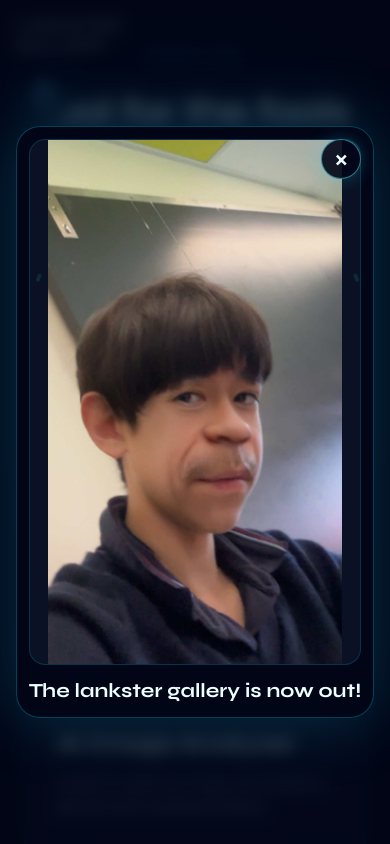
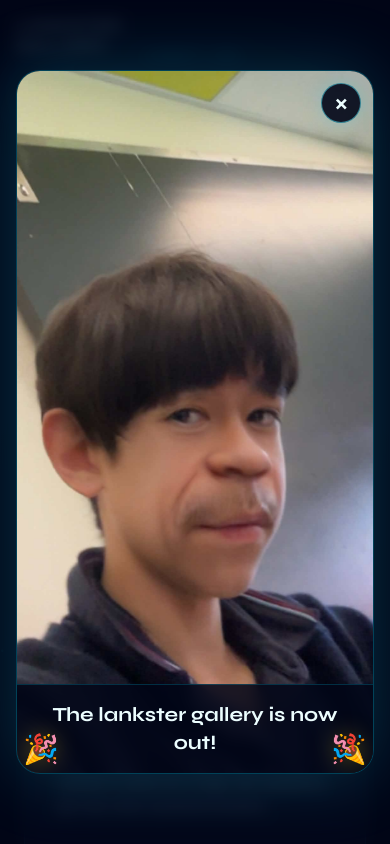
Before and after one commit to slick67-6/lanky-lol, a Next.js app: page / in a window 390 px wide. Shown: the top 844 px of the page. Built offline with nearby package versions, Linux system fonts and the light colour scheme.

Commit message:
Polish popup image fill and analyzer responses

```diff
--- a/app/analyser/image/page.tsx
+++ b/app/analyser/image/page.tsx
@@ -11,6 +11,54 @@ type Message = {
   imagePreview?: string;
 };
 
+const MAX_UPLOAD_BYTES = 12 * 1024 * 1024;
+const MAX_IMAGE_SIDE = 1100;
+const COMPRESSED_IMAGE_QUALITY = 0.78;
+
+function canCanvasRead(file: File) {
+  return ["image/jpeg", "image/png", "image/webp", "image/gif", "image/bmp"].includes(file.type);
+}
+
+function readFileAsDataUrl(file: File) {
+  return new Promise<string>((resolve, reject) => {
+    const reader = new FileReader();
+    reader.onload = () => resolve(reader.result as string);
+    reader.onerror = () => reject(new Error("Could not read that image file."));
+    reader.readAsDataURL(file);
+  });
+}
+
+async function compressImageForChat(file: File) {
+  const originalDataUrl = await readFileAsDataUrl(file);
+
+  if (!canCanvasRead(file)) {
+    return originalDataUrl;
+  }
+
+  const image = await new Promise<HTMLImageElement>((resolve, reject) => {
+    const img = new window.Image();
+    img.onload = () => resolve(img);
+    img.onerror = () => reject(new Error("Could not prepare that image for upload."));
+    img.src = originalDataUrl;
+  });
+
+  const scale = Math.min(1, MAX_IMAGE_SIDE / Math.max(image.naturalWidth, image.naturalHeight));
+  const width = Math.max(1, Math.round(image.naturalWidth * scale));
+  const height = Math.max(1, Math.round(image.naturalHeight * scale));
+
+  if (scale === 1 && file.size <= MAX_UPLOAD_BYTES / 2) {
+    return originalDataUrl;
+  }
+
+  const canvas = document.createElement("canvas");
+  canvas.width = width;
+  canvas.height = height;
+  const context = canvas.getContext("2d");
+  if (!context) return originalDataUrl;
+
+  context.drawImage(image, 0, 0, width, height);
+  return canvas.toDataURL("image/jpeg", COMPRESSED_IMAGE_QUALITY);
+}
 
 function renderInline(text: string) {
   const nodes: React.ReactNode[] = [];
@@ -126,7 +174,7 @@ export default function ImageAnalyserPage() {
       return;
     }
 
-    const step = reply.length > 2400 ? 12 : reply.length > 1200 ? 9 : 6;
+    const step = reply.length > 2400 ? 36 : reply.length > 1200 ? 28 : 18;
     for (let i = 0; i < reply.length; i += step) {
       const next = reply.slice(0, i + step);
       setMessages((prev) =>
@@ -147,16 +195,26 @@ export default function ImageAnalyserPage() {
     scrollToBottom();
   }, [messages, loading, scrollToBottom]);
 
-  const attachFile = (file: File) => {
+  const attachFile = useCallback(async (file: File) => {
     if (!file.type.startsWith("image/") && !file.name.match(/\.(heic|heif)$/i)) {
       setError("Please attach an image file.");
       return;
     }
+
+    if (file.size > MAX_UPLOAD_BYTES && !canCanvasRead(file)) {
+      setError("Please choose a smaller image, or convert it to JPG/PNG first.");
+      return;
+    }
+
     setError(null);
-    const reader = new FileReader();
-    reader.onload = () => setPendingImage(reader.result as string);
-    reader.readAsDataURL(file);
-  };
+
+    try {
+      const dataUrl = await compressImageForChat(file);
+      setPendingImage(dataUrl);
+    } catch (e) {
+      setError(e instanceof Error ? e.message : "Could not prepare that image.");
+    }
+  }, []);
 
   const send = async () => {
     const text = input.trim();
@@ -178,10 +236,13 @@ export default function ImageAnalyserPage() {
     setError(null);
 
     try {
+      const latestImageMessageId = [...nextMessages]
+        .reverse()
+        .find((m) => m.role === "user" && m.imagePreview)?.id;
       const apiMessages = nextMessages.map((m) => ({
         role: m.role,
         content: m.content,
-        image: m.role === "user" ? m.imagePreview : undefined,
+        image: m.id === latestImageMessageId ? m.imagePreview : undefined,
       }));
 
       const res = await fetch("/api/chat", {
@@ -192,7 +253,16 @@ export default function ImageAnalyserPage() {
         }),
       });
 
-      const data = (await res.json()) as { reply?: string; error?: string };
+      const rawResponse = await res.text();
+      let data: { reply?: string; error?: string } = {};
+
+      try {
+        data = rawResponse ? (JSON.parse(rawResponse) as { reply?: string; error?: string }) : {};
+      } catch {
+        const fallbackMessage = rawResponse.trim() || "The analyzer returned an unreadable response.";
+        throw new Error(fallbackMessage);
+      }
+
       if (!res.ok) throw new Error(data.error || "Request failed.");
 
       await animateAssistantReply(data.reply ?? "");
@@ -222,7 +292,7 @@ export default function ImageAnalyserPage() {
     };
     window.addEventListener("paste", onPaste);
     return () => window.removeEventListener("paste", onPaste);
-  }, []);
+  }, [attachFile]);
 
   return (
     <div className="flex h-dvh max-h-dvh w-full flex-col overflow-hidden bg-[#030712]">
--- a/app/api/chat/route.ts
+++ b/app/api/chat/route.ts
@@ -32,14 +32,36 @@ const NVIDIA_INVOKE_URL = "https://integrate.api.nvidia.com/v1/chat/completions"
 const NVIDIA_MODEL =
   process.env.NVIDIA_MODEL?.trim() || "meta/llama-4-maverick-17b-128e-instruct";
 
+const MAX_HISTORY_MESSAGES = 12;
+const MAX_IMAGE_DATA_LENGTH = 12_000_000;
+
 const SYSTEM = `You are a capable AI assistant on lanky.lol.
 Respond naturally with your own style and level of detail based on the user's intent.
+When an image is attached, describe what you can see first, then answer the user's request.
 Stay safe and refuse harmful requests.`;
 
 function parseDataUrl(dataUrl: string): ImagePayload | null {
   const match = /^data:([^;]+);base64,([\s\S]+)$/.exec(dataUrl);
   if (!match) return null;
   return { mimeType: match[1], data: match[2] };
+}
+
+function compactMessagesForModel(messages: ClientMessage[]): ClientMessage[] {
+  const recentMessages = messages.slice(-MAX_HISTORY_MESSAGES);
+  let latestImageIndex = -1;
+
+  for (let index = recentMessages.length - 1; index >= 0; index -= 1) {
+    if (recentMessages[index].role === "user" && recentMessages[index].image) {
+      latestImageIndex = index;
+      break;
+    }
+  }
+
+  return recentMessages.map((message, index) => ({
+    role: message.role,
+    content: message.content,
+    image: index === latestImageIndex ? message.image : undefined,
+  }));
 }
 
 function toNvidiaMessages(messages: ClientMessage[]): NvidiaMessage[] {
@@ -49,6 +71,10 @@ function toNvidiaMessages(messages: ClientMessage[]): NvidiaMessage[] {
     }
 
     const parsedImage = message.image ? parseDataUrl(message.image) : null;
+    if (parsedImage && parsedImage.data.length > MAX_IMAGE_DATA_LENGTH) {
+      throw new Error("Please upload a smaller image so the analyzer can read it without hitting token limits.");
+    }
+
     if (!parsedImage) {
       return { role: "user", content: message.content };
     }
@@ -106,10 +132,24 @@ export async function POST(request: Request) {
     );
   }
 
-  const nvidiaMessages: NvidiaMessage[] = [
-    { role: "system", content: SYSTEM },
-    ...toNvidiaMessages(messages),
-  ];
+  let nvidiaMessages: NvidiaMessage[];
+
+  try {
+    nvidiaMessages = [
+      { role: "system", content: SYSTEM },
+      ...toNvidiaMessages(compactMessagesForModel(messages)),
+    ];
+  } catch (error) {
+    return NextResponse.json(
+      {
+        error:
+          error instanceof Error
+            ? error.message
+            : "Could not prepare that image for analysis.",
+      },
+      { status: 400 },
+    );
+  }
 
   try {
     const response = await fetch(NVIDIA_INVOKE_URL, {
@@ -121,7 +161,7 @@ export async function POST(request: Request) {
       body: JSON.stringify({
         model: NVIDIA_MODEL,
         messages: nvidiaMessages,
-        max_tokens: 1024,
+        max_tokens: 1200,
         temperature: 0.7,
         top_p: 0.95,
         stream: false,
@@ -135,11 +175,18 @@ export async function POST(request: Request) {
       );
     }
 
-    const data = (await response.json()) as {
+    const rawModelResponse = await response.text();
+    let data: {
       choices?: Array<{ message?: { content?: string } }>;
       error?: { message?: string };
       message?: string;
-    };
+    } = {};
+
+    try {
+      data = rawModelResponse ? JSON.parse(rawModelResponse) : {};
+    } catch {
+      throw new Error(rawModelResponse.trim() || "Model returned an unreadable response.");
+    }
 
     if (!response.ok) {
       const message =
@@ -166,6 +213,19 @@ export async function POST(request: Request) {
       );
     }
 
-    return NextResponse.json({ error: message }, { status: 502 });
+    if (/token|context|length|too\s+large|payload/i.test(message)) {
+      return NextResponse.json(
+        {
+          error:
+            "That image or chat is too large for the analyzer. Try a smaller image or start a fresh chat.",
+        },
+        { status: 413 },
+      );
+    }
+
+    return NextResponse.json(
+      { error: "The image analyzer could not get a model response. Please try again." },
+      { status: 502 },
+    );
   }
 }
--- a/components/lankster-gallery-announcement.module.css
+++ b/components/lankster-gallery-announcement.module.css
@@ -1,54 +1,140 @@
-.confettiSide {
+.confettiBurst {
   pointer-events: none;
   position: absolute;
-  inset-block: 0;
-  z-index: 0;
-  width: 55%;
-  overflow: hidden;
+  bottom: 0.7rem;
+  z-index: 15;
+  height: 8.5rem;
+  width: 8.5rem;
+  overflow: visible;
 }
 
-.confettiSideLeft {
-  left: 0;
+.confettiBurstLeft {
+  left: 0.65rem;
 }
 
-.confettiSideRight {
+.confettiBurstRight {
+  right: 0.65rem;
+}
+
+.confettiEmoji {
+  position: absolute;
+  bottom: 0;
+  left: 0;
+  z-index: 2;
+  font-size: clamp(1.8rem, 7vw, 2.8rem);
+  line-height: 1;
+  filter: drop-shadow(0 0 12px rgba(250, 204, 21, 0.4));
+  animation: confetti-emoji-pop 950ms ease-out both;
+}
+
+.confettiBurstRight .confettiEmoji {
+  left: auto;
   right: 0;
+  transform: scaleX(-1);
 }
 
 .confettiPiece {
   position: absolute;
-  top: var(--confetti-top);
-  left: var(--confetti-left);
+  bottom: 1.25rem;
+  left: 1.25rem;
   height: var(--confetti-height);
   width: var(--confetti-width);
   border-radius: 999px;
   background: var(--confetti-color);
   opacity: 0;
-  transform: translate3d(0, 0, 0) rotate(0deg);
-  animation: confetti-shoot 2600ms cubic-bezier(0.16, 0.8, 0.32, 1) var(--confetti-delay) infinite;
+  transform: translate3d(0, 0, 0) rotate(0deg) scale(0.7);
+  animation: confetti-burst 1800ms cubic-bezier(0.16, 0.8, 0.32, 1) var(--confetti-delay) both;
   will-change: transform, opacity;
 }
 
-@keyframes confetti-shoot {
+.confettiBurstRight .confettiPiece {
+  left: auto;
+  right: 1.25rem;
+}
+
+@keyframes confetti-burst {
   0% {
     opacity: 0;
-    transform: translate3d(0, 0, 0) rotate(0deg) scale(0.7);
+    transform: translate3d(0, 0, 0) rotate(0deg) scale(0.65);
   }
-  9% {
+  10% {
     opacity: 1;
   }
-  48% {
+  62% {
     opacity: 1;
     transform: translate3d(var(--confetti-end-x), var(--confetti-end-y), 0)
-      rotate(calc(var(--confetti-rotate) * 0.65)) scale(1);
+      rotate(calc(var(--confetti-rotate) * 0.72)) scale(1);
   }
   100% {
     opacity: 0;
     transform: translate3d(
         calc(var(--confetti-end-x) + var(--confetti-drift-x)),
-        calc(var(--confetti-end-y) + 180px),
+        calc(var(--confetti-end-y) + 34px),
         0
       )
       rotate(var(--confetti-rotate)) scale(0.85);
   }
 }
+
+@keyframes confetti-emoji-pop {
+  0% {
+    opacity: 0;
+    transform: translateY(10px) scale(0.8);
+  }
+  55% {
+    opacity: 1;
+    transform: translateY(0) scale(1.08);
+  }
+  100% {
+    opacity: 1;
+    transform: translateY(0) scale(1);
+  }
+}
+
+.confettiBurstRight .confettiEmoji {
+  animation-name: confetti-emoji-pop-right;
+}
+
+@keyframes confetti-emoji-pop-right {
+  0% {
+    opacity: 0;
+    transform: translateY(10px) scaleX(-1) scale(0.8);
+  }
+  55% {
+    opacity: 1;
+    transform: translateY(0) scaleX(-1) scale(1.08);
+  }
+  100% {
+    opacity: 1;
+    transform: translateY(0) scaleX(-1) scale(1);
+  }
+}
+
+@media (max-width: 420px) {
+  .confettiBurst {
+    bottom: 0.55rem;
+    height: 6.75rem;
+    width: 6.75rem;
+  }
+
+  .confettiBurstLeft {
+    left: 0.4rem;
+  }
+
+  .confettiBurstRight {
+    right: 0.4rem;
+  }
+}
+
+@media (prefers-reduced-motion: reduce) {
+  .confettiEmoji,
+  .confettiBurstRight .confettiEmoji,
+  .confettiPiece {
+    animation: none;
+    opacity: 1;
+  }
+
+  .confettiPiece {
+    display: none;
+  }
+}
--- a/components/lankster-gallery-announcement.tsx
+++ b/components/lankster-gallery-announcement.tsx
@@ -11,15 +11,15 @@ const AUTO_CLOSE_DELAY_MS = 7000;
 
 const CONFETTI_COLORS = ["#22d3ee", "#f472b6", "#facc15", "#a78bfa", "#34d399"];
 
-function ConfettiSide({ side }: { side: "left" | "right" }) {
+function ConfettiBurst({ side }: { side: "left" | "right" }) {
   const pieces = useMemo(
     () =>
-      Array.from({ length: 24 }, (_, index) => {
+      Array.from({ length: 22 }, (_, index) => {
         const direction = side === "left" ? 1 : -1;
-        const arc = index % 8;
-        const endX = direction * (140 + arc * 18);
-        const endY = -68 + (index % 6) * 26;
-        const top = 24 + ((index * 11) % 44);
+        const column = index % 6;
+        const row = Math.floor(index / 6);
+        const endX = direction * (38 + column * 19 + row * 8);
+        const endY = -(72 + row * 30 + (index % 3) * 10);
 
         return (
           <span
@@ -29,14 +29,12 @@ function ConfettiSide({ side }: { side: "left" | "right" }) {
             style={
               {
                 "--confetti-color": CONFETTI_COLORS[index % CONFETTI_COLORS.length],
-                "--confetti-delay": `${index * 90}ms`,
-                "--confetti-drift-x": `${direction * (42 + (index % 4) * 12)}px`,
+                "--confetti-delay": `${index * 26}ms`,
+                "--confetti-drift-x": `${direction * (8 + (index % 5) * 5)}px`,
                 "--confetti-end-x": `${endX}px`,
                 "--confetti-end-y": `${endY}px`,
                 "--confetti-height": `${8 + (index % 3) * 3}px`,
-                "--confetti-left": side === "left" ? "0%" : "100%",
-                "--confetti-rotate": `${direction * (260 + index * 30)}deg`,
-                "--confetti-top": `${top}%`,
+                "--confetti-rotate": `${direction * (220 + index * 24)}deg`,
                 "--confetti-width": `${5 + (index % 2) * 4}px`,
               } as CSSProperties
             }
@@ -48,10 +46,12 @@ function ConfettiSide({ side }: { side: "left" | "right" }) {
 
   return (
     <div
-      className={`${styles.confettiSide} ${
-        side === "left" ? styles.confettiSideLeft : styles.confettiSideRight
+      aria-hidden="true"
+      className={`${styles.confettiBurst} ${
+        side === "left" ? styles.confettiBurstLeft : styles.confettiBurstRight
       }`}
     >
+      <span className={styles.confettiEmoji}>🎉</span>
       {pieces}
     </div>
   );
@@ -86,9 +86,9 @@ export function LanksterGalleryAnnouncement() {
 
   return (
     <div className="fixed inset-0 z-[80] flex items-center justify-center bg-slate-950/75 px-3 py-5 backdrop-blur-sm sm:px-4 sm:py-8">
-      <div className="relative flex max-h-[92dvh] w-full max-w-[min(92vw,34rem)] flex-col overflow-hidden rounded-3xl border border-cyan-400/30 bg-slate-950/95 p-3 text-center shadow-[0_0_70px_rgba(34,211,238,0.22)] sm:p-4">
-        <ConfettiSide side="left" />
-        <ConfettiSide side="right" />
+      <div className="relative h-[min(92dvh,44rem)] w-full max-w-[min(92vw,34rem)] overflow-hidden rounded-3xl border border-cyan-400/30 bg-slate-950/95 text-center shadow-[0_0_70px_rgba(34,211,238,0.22)]">
+        <ConfettiBurst side="left" />
+        <ConfettiBurst side="right" />
 
         <button
           aria-label="Close announcement"
@@ -99,19 +99,21 @@ export function LanksterGalleryAnnouncement() {
           ×
         </button>
 
-        <div className="relative z-10 overflow-hidden rounded-2xl border border-cyan-500/20 bg-slate-900/70">
         <Image
           alt="Lankster gallery announcement"
-            className="max-h-[62dvh] w-full object-contain"
+          className="object-cover"
+          fill
           placeholder="blur"
           priority
+          sizes="(max-width: 640px) 92vw, 34rem"
           src={announcementPhoto}
         />
-        </div>
-        <p className="relative z-10 mt-3 font-[family-name:var(--font-syne)] text-xl font-bold text-cyan-50 sm:mt-4 sm:text-2xl">
+        <div className="absolute inset-x-0 bottom-0 z-10 border-t border-cyan-400/20 bg-slate-950/85 px-5 py-4 backdrop-blur sm:px-7 sm:py-5">
+          <p className="font-[family-name:var(--font-syne)] text-xl font-bold text-cyan-50 sm:text-2xl">
             The lankster gallery is now out!
           </p>
         </div>
       </div>
+    </div>
   );
 }
```
Lines whose indentation alone changed are shown as unchanged.
